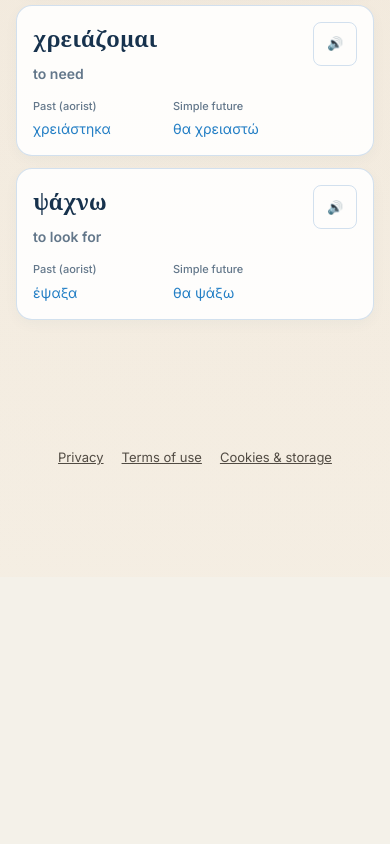
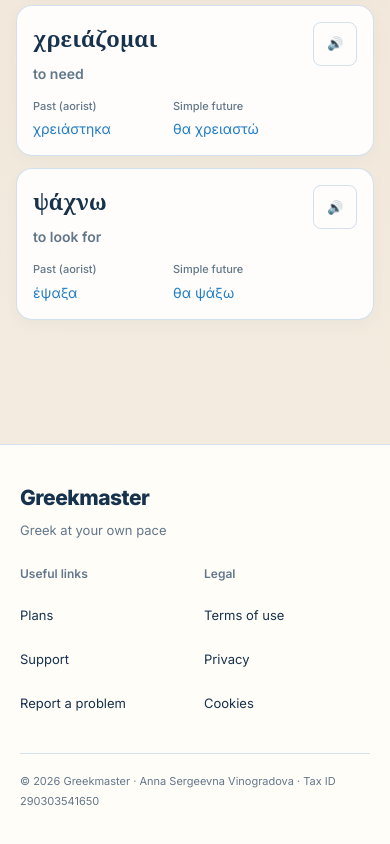
Before and after one commit to annaproeng-dev/greek-verbs, a plain HTML site: page index.html in a window 390 px wide. Shown: the part 10692-11536 px from the top of the page. Before the commit the page ends 11269 px from the top, so only its background shows below. Drawn offline with Linux system fonts and the light colour scheme; no server answers; a web font is replaced by a local one.

Commit message:
Add shared responsive footer with support, plans and legal links

```diff
--- a/legal.css
+++ b/legal.css
@@ -1,4 +1,12 @@
-
-.legal-footer{padding:28px 20px;text-align:center;font-size:13px;display:flex;justify-content:center;gap:18px;flex-wrap:wrap;color:#514b43}.legal-footer a,.legal-footer button{color:inherit;text-decoration:underline}.legal-footer button{font:inherit;background:none;border:0;cursor:pointer}.storage-notice{position:fixed;bottom:16px;left:16px;right:16px;max-width:680px;margin:auto;padding:20px;background:#fffdf7;color:#302c26;border:1px solid #c9bea9;border-radius:18px;box-shadow:0 8px 40px #0003;z-index:10000;font-size:14px;line-height:1.6}.storage-notice p{margin:0 0 12px}.storage-notice button{font:inherit;padding:9px 16px;border-radius:10px;border:1px solid #857457;background:#f4f1e9;color:#302c26;cursor:pointer}.storage-notice a{color:#514027;text-decoration:underline}.legal-document{max-width:820px;margin:40px auto;padding:24px;line-height:1.75;color:#302c26;background:#fffdf7;border-radius:20px}.legal-document h1{font-size:30px}.legal-document h2{font-size:21px;margin-top:30px}.legal-document a{color:#594621}.legal-acceptance{font-size:13px;line-height:1.6;margin:16px 0}.legal-acceptance input{width:auto!important;margin-right:8px}.storage-notice[hidden],.legal-acceptance[hidden]{display:none!important}
+/* Shared footer: all public contact details come from generated site-info.json. */
+.legal-footer{position:relative;z-index:1;margin-top:24px;padding:36px max(20px,env(safe-area-inset-right)) 22px;border-top:1px solid var(--border,#d6e0e8);background:var(--surface-strong,#fffdf8);color:var(--text,#17324d);font:400 13px/1.6 Inter,system-ui,sans-serif;text-align:left}
+.site-footer-content{display:grid;grid-template-columns:1.5fr 1fr 1fr;gap:36px;max-width:1040px;margin:0 auto 28px}
+.site-footer-brand>a{font-size:21px;font-weight:800;letter-spacing:-.5px}.site-footer-brand p{margin:6px 0 0;color:var(--muted,#63778a);font-size:13px}
+.site-footer-group h2{font:600 12px/1.5 Inter,system-ui,sans-serif;color:var(--muted,#63778a);margin:0 0 10px}
+.site-footer-group ul{list-style:none;margin:0;padding:0}.site-footer-group li{margin:0}.legal-footer a,.legal-footer button{color:inherit;text-decoration:none;overflow-wrap:anywhere}.site-footer-group a,.site-footer-group button{display:inline-flex;align-items:center;min-height:34px;padding:4px 0}
+.legal-footer button{font:inherit;background:none;border:0;cursor:pointer}.legal-footer a:hover,.legal-footer button:hover{text-decoration:underline;text-underline-offset:4px}.legal-footer a:focus-visible,.legal-footer button:focus-visible{outline:3px solid var(--accent,#0d5eaf);outline-offset:4px;border-radius:3px}
+.site-footer-copyright{max-width:1040px;margin:0 auto;padding-top:18px;border-top:1px solid var(--border,#d6e0e8);font-size:11px;color:var(--muted,#63778a)}
+@media(max-width:760px){.legal-footer[data-bottom-nav="true"]{padding-bottom:calc(110px + env(safe-area-inset-bottom))}.site-footer-content{grid-template-columns:1fr 1fr;gap:24px 18px}.site-footer-brand{grid-column:1/-1}.site-footer-group a,.site-footer-group button{min-height:44px}.site-footer-copyright{line-height:1.8}}
+.storage-notice{position:fixed;bottom:16px;left:16px;right:16px;max-width:680px;margin:auto;padding:20px;background:#fffdf7;color:#302c26;border:1px solid #c9bea9;border-radius:18px;box-shadow:0 8px 40px #0003;z-index:10000;font-size:14px;line-height:1.6}.storage-notice p{margin:0 0 12px}.storage-notice button{font:inherit;padding:9px 16px;border-radius:10px;border:1px solid #857457;background:#f4f1e9;color:#302c26;cursor:pointer}.storage-notice a{color:#514027;text-decoration:underline}.legal-document{max-width:820px;margin:40px auto;padding:24px;line-height:1.75;color:#302c26;background:#fffdf7;border-radius:20px}.legal-document h1{font-size:30px}.legal-document h2{font-size:21px;margin-top:30px}.legal-document a{color:#594621}.legal-acceptance{font-size:13px;line-height:1.6;margin:16px 0}.legal-acceptance input{width:auto!important;margin-right:8px}.storage-notice[hidden],.legal-acceptance[hidden]{display:none!important}
 .storage-notice h2{font-size:17px;line-height:1.4;margin:0 0 8px}.legal-storage-status{text-align:center;font-size:13px}.legal-acceptance{display:block}.account-privacy{margin-top:24px;padding-top:20px;border-top:1px solid #c9bea9}.privacy-actions{display:flex;gap:10px;flex-wrap:wrap;margin:16px 0}.privacy-actions button{font:inherit;border:1px solid #a18c68;border-radius:10px;padding:10px 14px;background:#fffaf0;color:#302c26;cursor:pointer}.privacy-actions button:disabled{opacity:.55;cursor:wait}.privacy-dialog{max-width:560px;padding:24px}.privacy-dialog label{display:grid;gap:8px}.privacy-dialog input{width:100%;padding:12px;border:1px solid #a18c68;border-radius:10px}.privacy-dialog button:focus-visible,.legal-footer button:focus-visible,.storage-notice button:focus-visible{outline:3px solid #0d5eaf;outline-offset:3px}.account-privacy label input{min-width:20px;min-height:20px}.account-privacy label a{color:inherit;text-decoration:underline}
-.legal-footer{position:relative;z-index:1}.legal-storage-status{position:relative;z-index:1}@media(max-width:760px){.legal-footer{padding-bottom:calc(110px + env(safe-area-inset-bottom))}.storage-notice{bottom:calc(90px + env(safe-area-inset-bottom));max-height:calc(100svh - 120px);overflow:auto}}
+.legal-storage-status{position:relative;z-index:1}@media(max-width:760px){.storage-notice[data-bottom-nav="true"]{bottom:calc(90px + env(safe-area-inset-bottom));max-height:calc(100svh - 120px);overflow:auto}}
--- a/legal.js
+++ b/legal.js
@@ -3,9 +3,10 @@
   'use strict';
   const NOTICE_KEY = 'greekStorageNotice:v2';
   const text = {
-    ru: {privacy:'Конфиденциальность',terms:'Условия использования',storage:'Cookies и данные',title:'Cookies',body:'Используем необходимые cookies для входа и сохранения прогресса. Без рекламы и аналитики.',details:'Подробнее о хранении',done:'Понятно',unsaved:'Браузер не разрешил сохранить отметку. При следующем посещении уведомление появится снова.'},
-    en: {privacy:'Privacy',terms:'Terms of use',storage:'Cookies & storage',title:'Cookies',body:'We use necessary cookies to keep you signed in and save progress. No advertising or analytics.',details:'Storage details',done:'Got it',unsaved:'Your browser could not save this acknowledgement. The notice will appear on your next visit.'}
+    ru: {tagline:'Греческий в своём темпе',useful:'Полезное',documents:'Документы',plans:'Тарифы',support:'Поддержка',report:'Сообщить об ошибке',tax:'ИНН',home:'На главную',reportSubject:'Greekmaster — ошибка на сайте',reportBody:'Страница: ',privacy:'Конфиденциальность',terms:'Условия использования',storage:'Cookies и данные',title:'Cookies',body:'Используем необходимые cookies для входа и сохранения прогресса. Без рекламы и аналитики.',details:'Подробнее о хранении',done:'Понятно',unsaved:'Браузер не разрешил сохранить отметку. При следующем посещении уведомление появится снова.'},
+    en: {tagline:'Greek at your own pace',useful:'Useful links',documents:'Legal',plans:'Plans',support:'Support',report:'Report a problem',tax:'Tax ID',home:'Home',reportSubject:'Greekmaster — website issue',reportBody:'Page: ',privacy:'Privacy',terms:'Terms of use',storage:'Cookies & storage',title:'Cookies',body:'We use necessary cookies to keep you signed in and save progress. No advertising or analytics.',details:'Storage details',done:'Got it',unsaved:'Your browser could not save this acknowledgement. The notice will appear on your next visit.'}
   };
+  let siteInfo = null;
   const language = () => document.documentElement.lang === 'ru' ? 'ru' : 'en';
   const link = (kind, locale = language()) => `${kind}${locale === 'en' ? '.en' : ''}.html`;
   const ready = fetch('/legal-manifest.json', {cache:'no-cache',credentials:'same-origin'})
@@ -21,8 +22,10 @@
   }});
   const footer = document.createElement('footer');
   footer.className = 'legal-footer';
+  footer.dataset.bottomNav = String(!!document.querySelector('.nav-links'));
   const notice = document.createElement('aside');
   notice.className = 'storage-notice';
+  notice.dataset.bottomNav = footer.dataset.bottomNav;
   notice.setAttribute('aria-labelledby','storageNoticeTitle');
   const status = document.createElement('p');
   status.className = 'legal-storage-status';
@@ -38,12 +41,37 @@
   function render() {
     const t = text[language()];
     footer.replaceChildren();
-    for (const kind of ['privacy','terms']) {
-      const anchor = document.createElement('a'); anchor.href = link(kind); anchor.textContent = t[kind]; footer.append(anchor);
+    const content = document.createElement('div'); content.className = 'site-footer-content';
+    const brand = document.createElement('div'); brand.className = 'site-footer-brand';
+    const home = document.createElement('a'); home.href = '/'; home.textContent = siteInfo?.name || t.home;
+    const tagline = document.createElement('p'); tagline.textContent = t.tagline; brand.append(home, tagline);
+    function group(title, section) {
+      const block = document.createElement('div'); block.className = 'site-footer-group'; block.dataset.footerSection = section;
+      const heading = document.createElement('h2'); heading.textContent = title;
+      const list = document.createElement('ul'); block.append(heading, list); content.append(block);
+      return {list, append(element) {const item=document.createElement('li');item.append(element);list.append(item);}};
     }
-    const settings = document.createElement('button'); settings.type = 'button'; settings.textContent = t.storage;
+    function anchor(label, href) {const element=document.createElement('a');element.textContent=label;element.href=href;return element;}
+    content.append(brand);
+    const useful = group(t.useful, 'useful');
+    useful.append(anchor(t.plans, '/pricing'));
+    if (siteInfo?.operator?.email) {
+      const email = 'mailto:' + siteInfo.operator.email;
+      useful.append(anchor(t.support, email));
+      const body = t.reportBody + location.origin + location.pathname + '\n\n';
+      useful.append(anchor(t.report, email+'?subject='+encodeURIComponent(t.reportSubject)+'&body='+encodeURIComponent(body)));
+    }
+    const documents = group(t.documents, 'documents');
+    for (const kind of ['terms','privacy']) documents.append(anchor(t[kind], link(kind)));
+    const settings = document.createElement('button'); settings.type = 'button'; settings.textContent = 'Cookies';
     settings.onclick = () => {notice.hidden = false; notice.querySelector('button').focus();};
-    footer.append(settings);
+    documents.append(settings);
+    const copyright = document.createElement('p'); copyright.className = 'site-footer-copyright';
+    if (siteInfo) {
+      const owner = language() === 'ru' ? siteInfo.operator.name : siteInfo.operator.nameEn;
+      copyright.textContent = `© ${new Date().getUTCFullYear()} ${siteInfo.name} · ${owner} · ${t.tax} ${siteInfo.operator.taxId}`;
+    }
+    footer.append(content, copyright);
     notice.innerHTML = '<h2 id="storageNoticeTitle"></h2><p></p><a></a> <button type="button"></button>';
     notice.querySelector('h2').textContent = t.title;
     notice.querySelector('p').textContent = t.body;
@@ -62,6 +90,10 @@
   notice.hidden = true;
   document.body.append(footer, notice, status);
   render();
+  fetch('/site-info.json', {cache:'no-cache',credentials:'same-origin'})
+    .then(response => {if (!response.ok) throw Error('site_info_unavailable');return response.json();})
+    .then(value => {if (typeof value.name !== 'string' || !value.operator || !/^[^\s@]+@[^\s@]+$/.test(value.operator.email)) return;siteInfo=value;render();})
+    .catch(() => {});
   ready.then(value => {manifest = value; notice.hidden = isAcknowledged();});
   new MutationObserver(render).observe(document.documentElement, {attributes:true,attributeFilter:['lang']});
   window.addEventListener('storage', event => {if (event.key === NOTICE_KEY || event.key === null) notice.hidden = isAcknowledged();});
--- /dev/null
+++ b/site-info.json
@@ -0,0 +1,9 @@
+{
+  "name": "Greekmaster",
+  "operator": {
+    "name": "Анна Сергеевна Виноградова",
+    "nameEn": "Anna Sergeevna Vinogradova",
+    "taxId": "290303541650",
+    "email": "annawin.esl.online@yandex.ru"
+  }
+}
```
Also changed, not shown: exam.html (+2 -2 lines), index.html (+2 -2 lines), pricing.html (+2 -2 lines), public-files.json (+4 -3 lines), verb.html (+2 -2 lines), 2 other files.
